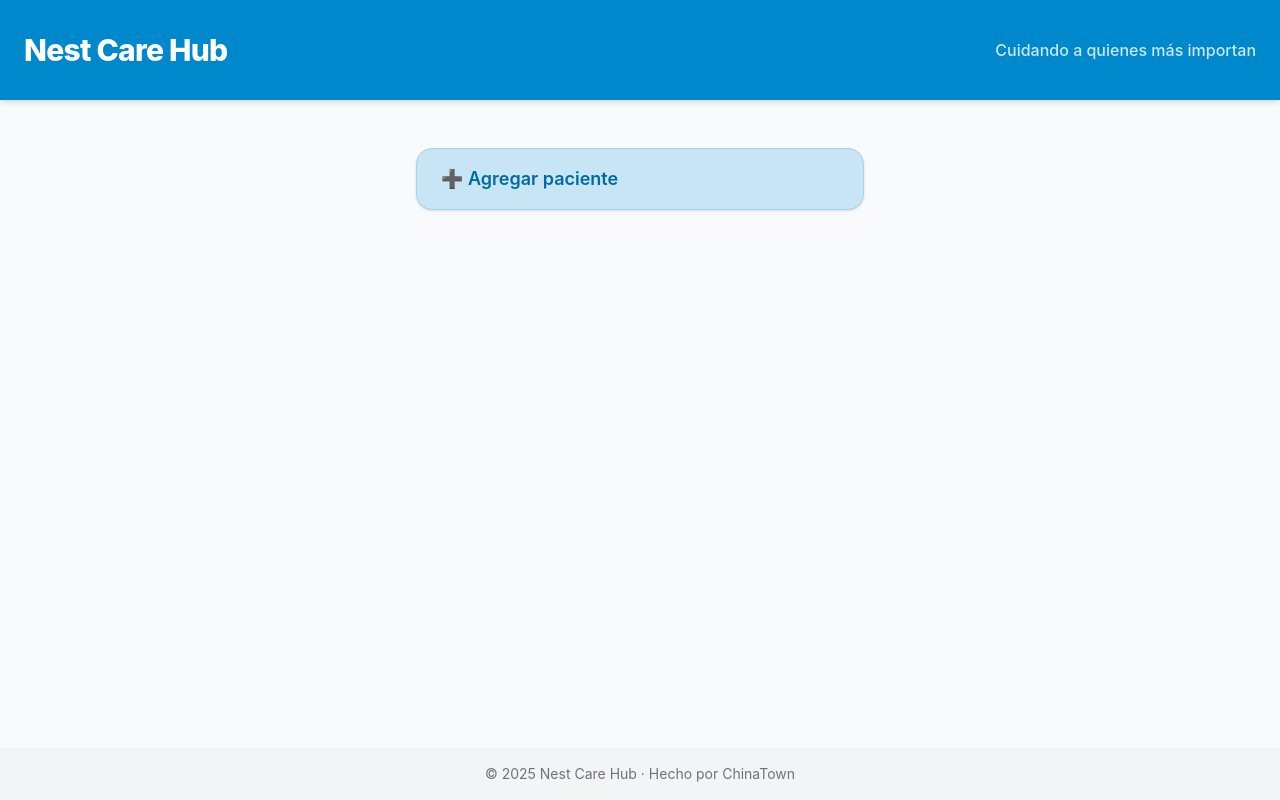
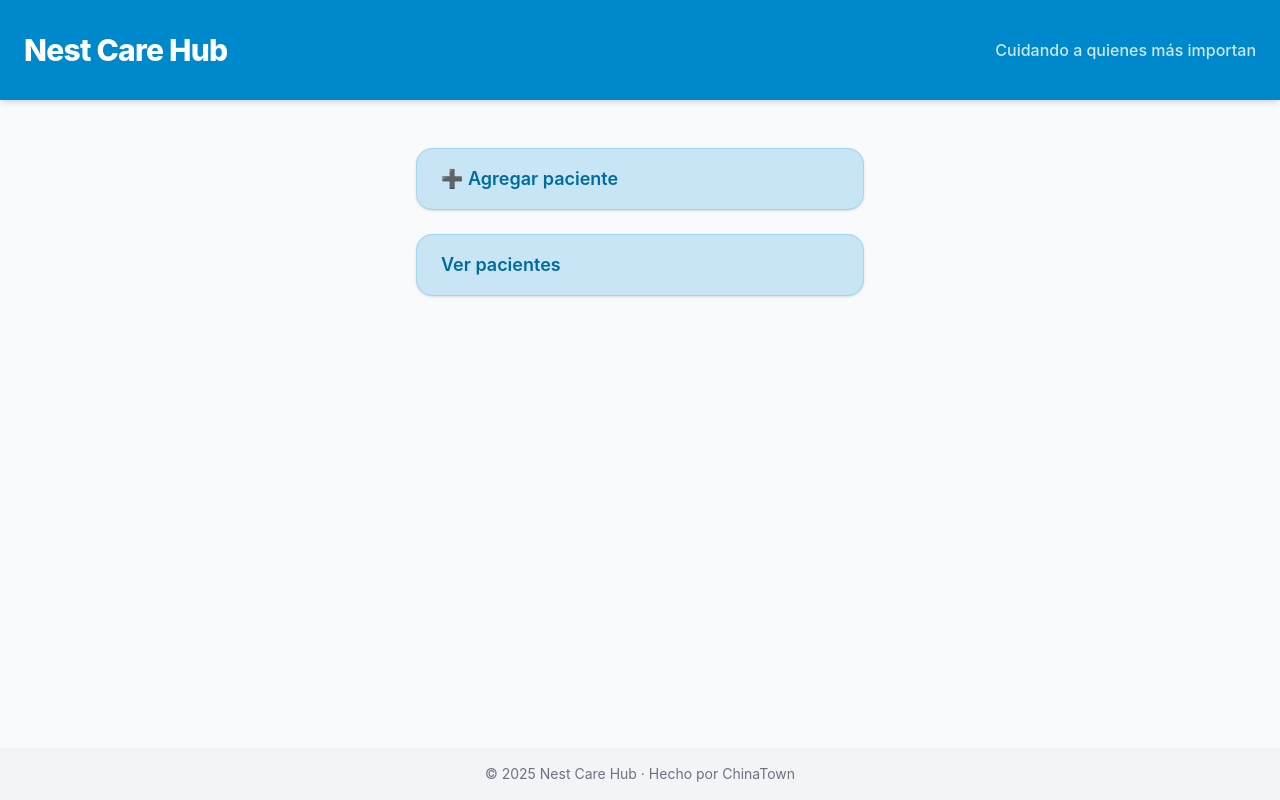
Before and after one commit to RadikeCosa/nest-care-hub, a Next.js app: page / in a window 1280 px wide. Built offline with nearby package versions, Linux system fonts and the light colour scheme.

Commit message:
initial commit

```diff
--- a/src/app/page.tsx
+++ b/src/app/page.tsx
@@ -25,6 +25,12 @@ export default function Home() {
           >
             ➕ Agregar paciente
           </Link>
+          <Link
+            href="/"
+            className="block w-full bg-primary-100 text-primary-700 hover:bg-primary-200 hover:text-primary-900 transition rounded-lg px-6 py-4 font-semibold text-lg shadow-sm border border-primary-200"
+          >
+            Ver pacientes
+          </Link>
           {/* Ejemplo de futuros links */}
           {/* <Link
             href="/patients"
```
